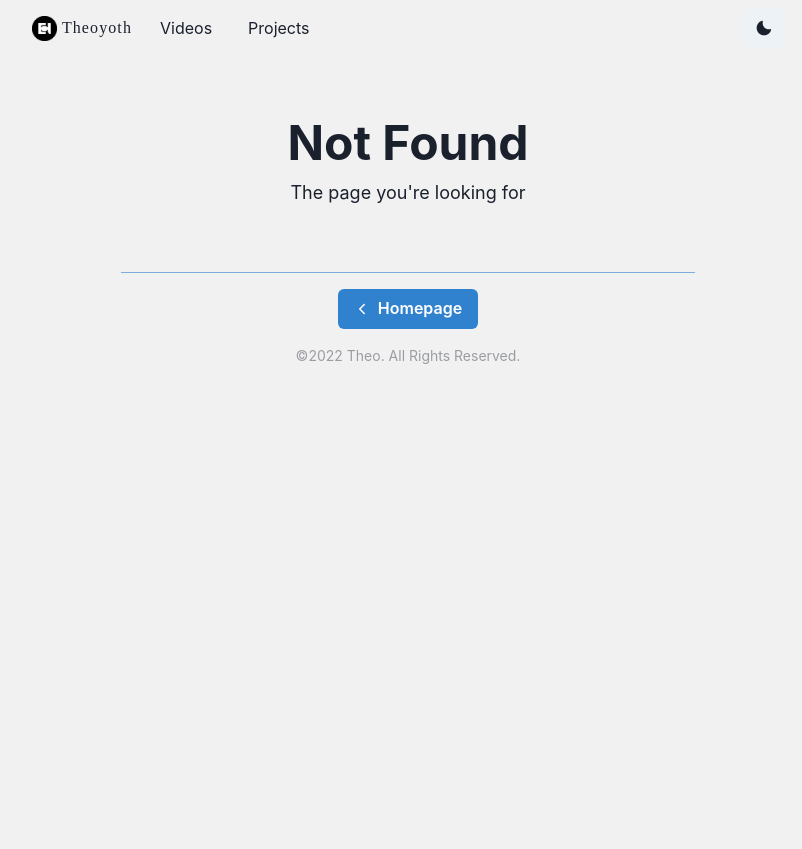
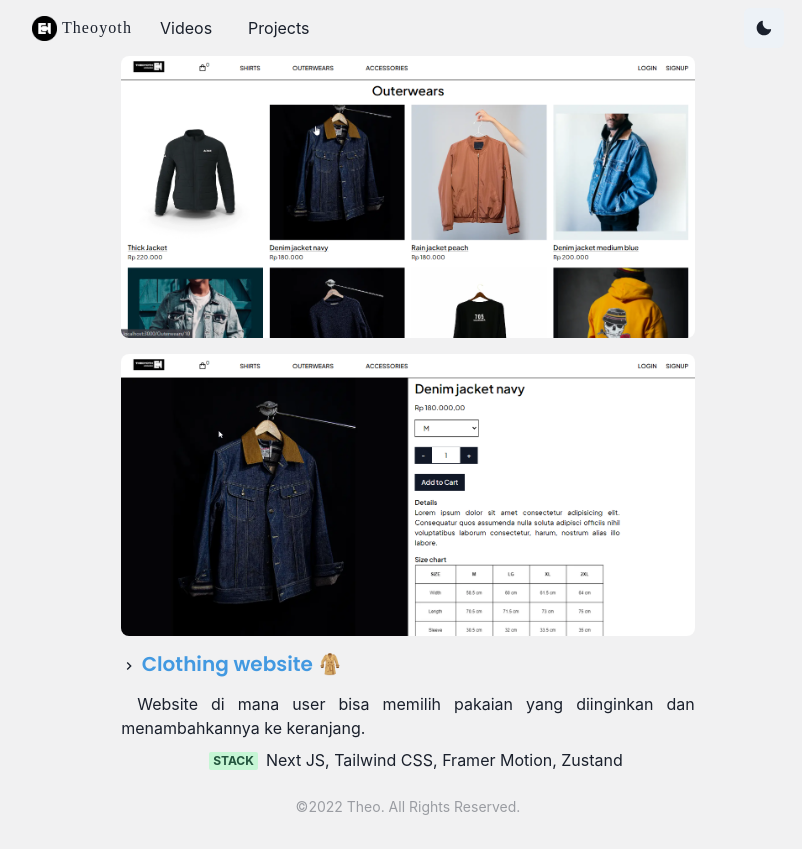
Before and after one commit to theoyoth/portfolio-v2, a Next.js app: page /projects/clothing in a window 1280 px wide. Before the commit this address had no page. Shown: the whole page, without its empty margins (232-1034 px from the left). Before the commit the page ends 800 px from the top, so only its background shows below. Built offline with nearby package versions, Linux system fonts and the light colour scheme; a web font is replaced by a local one.

Commit message:
add new project in project page

```diff
--- a/content/Project.js
+++ b/content/Project.js
@@ -24,4 +24,9 @@ export const ProjectDetail = [
     title: "Quiz app",
     href: "projects/quizapp",
   },
+  {
+    src: "./image/projects/clothing1.png",
+    title: "Clothing website",
+    href: "projects/clothing",
+  },
 ];
--- /dev/null
+++ b/pages/projects/clothing.js
@@ -0,0 +1,28 @@
+import { Container, List, ListItem } from "@chakra-ui/react";
+import Layout from "../../components/Layouts/LayoutAnimate";
+import Paragraph from "../../components/Paragraph";
+import { Title, WorkImage, Meta } from "../../components/Projects";
+
+export default function Clothing() {
+  return (
+    <Layout title="Movie App">
+      <Container>
+        <WorkImage src="/image/projects/clothing2.png" alt="clothing website" />
+        <WorkImage src="/image/projects/clothing3.png" alt="clothing website" />
+        <Title link="https://online-clothing.vercel.app/">
+          Clothing website 🧥
+        </Title>
+        <Paragraph>
+          Website di mana user bisa memilih pakaian yang diinginkan dan
+          menambahkannya ke keranjang.
+        </Paragraph>
+        <List ml={4} my={2} align="center">
+          <ListItem>
+            <Meta>Stack</Meta>
+            <span>Next JS, Tailwind CSS, Framer Motion, Zustand</span>
+          </ListItem>
+        </List>
+      </Container>
+    </Layout>
+  );
+}
--- a/pages/projects/serverManager.js
+++ b/pages/projects/serverManager.js
@@ -3,7 +3,7 @@ import Layout from "../../components/Layouts/LayoutAnimate";
 import { Title, WorkImage, Meta } from "../../components/Projects";
 import Paragraph from "../../components/Paragraph";
 
-function serverManager() {
+export default function serverManager() {
   return (
     <Layout title="Manage server">
       <Container>
@@ -33,5 +33,3 @@ function serverManager() {
     </Layout>
   );
 }
-
-export default serverManager;
```
